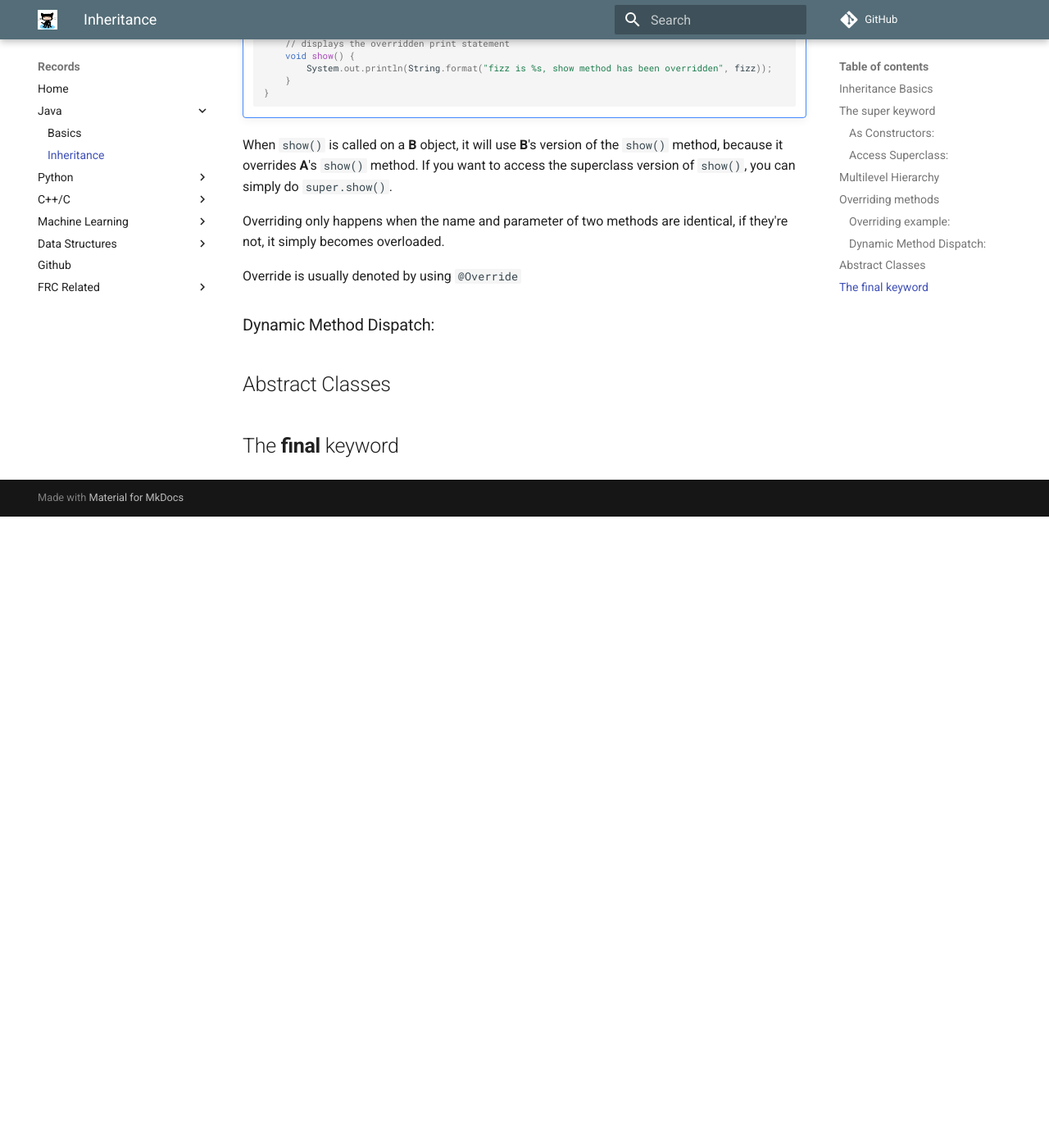
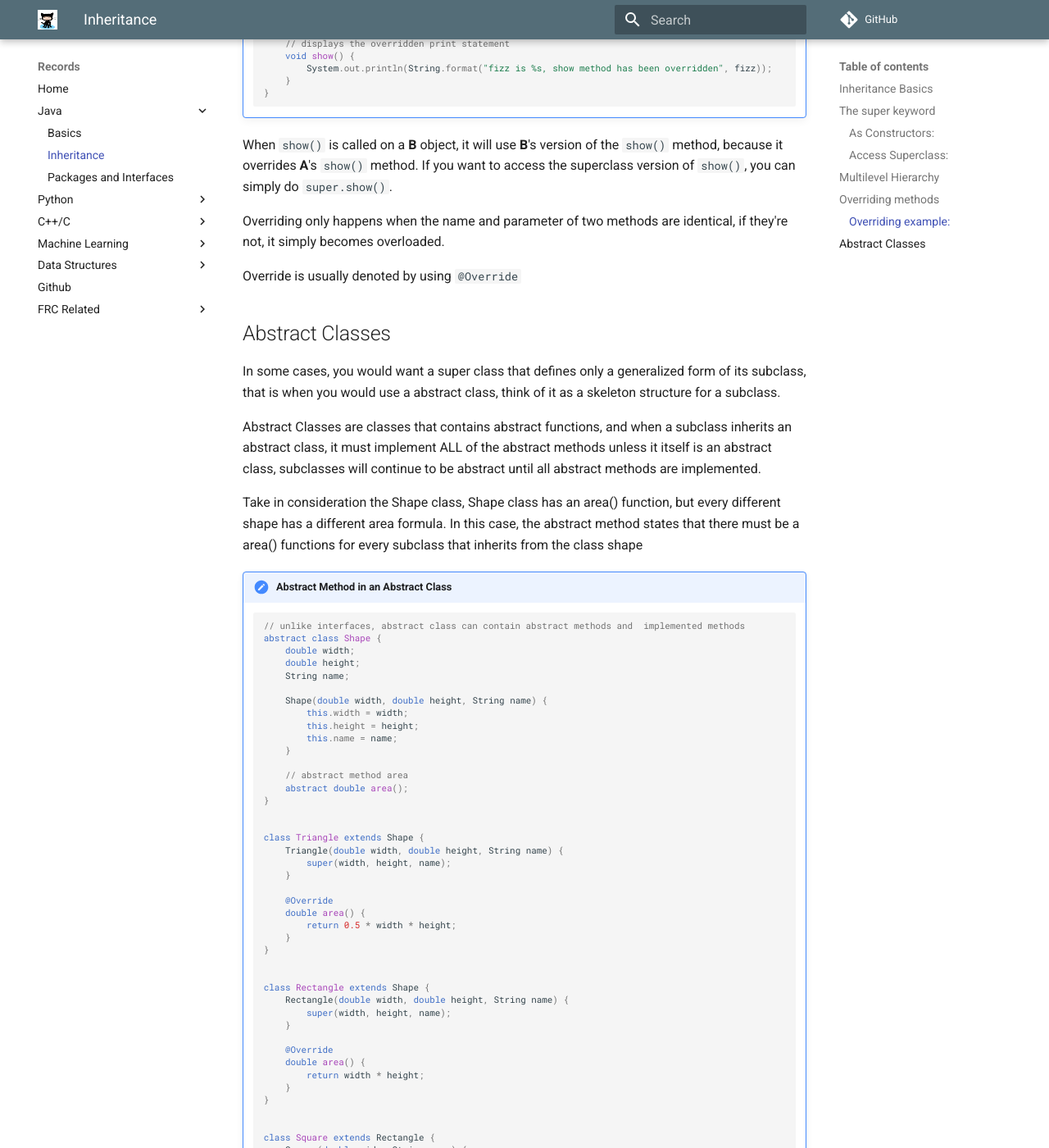
Before and after one commit to 20dzhong/20dzhong-mkdocs, an MkDocs documentation site: the page built from docs/inheritance.md, in a window 1280 px wide and 1400 px high, scrolled down 5194 px. Shown: the whole window at 82% size. Built offline with MkDocs 1.6.1 and Material for MkDocs 9.7.7, drawn with Linux system fonts in a browser that asks for light colours; comment, search, counter and statistics services are not loaded; before the commit the page ends 5824 px from its top, so only the background shows below that; some of the changed text lies outside the part shown.

Commit message:
added abstract class

````diff
--- a/docs/inheritance.md
+++ b/docs/inheritance.md
@@ -282,9 +282,70 @@ Overriding only happens when the name and parameter of two methods are identical
 
 Override is usually denoted by using ``@Override``
 
-### Dynamic Method Dispatch:
-
 
 ## Abstract Classes
 
-## The **final** keyword
+
+In some cases, you would want a super class that defines only a generalized form of its subclass, that is when you would use a abstract class, think of it as a skeleton structure for a subclass.
+
+Abstract Classes are classes that contains abstract functions, and when a subclass inherits an abstract class, it must implement ALL of the abstract methods
+unless it itself is an abstract class, subclasses will continue to be abstract until all abstract methods are implemented.
+
+Take in consideration the Shape class, Shape class has an area() function, but every different shape has a different area formula. In this case, the abstract method
+states that there must be a area() functions for every subclass that inherits from the class shape
+
+!!! note "Abstract Method in an Abstract Class"
+
+    ```java
+    // unlike interfaces, abstract class can contain abstract methods and  implemented methods
+    abstract class Shape {
+        double width;
+        double height;
+        String name;
+
+        Shape(double width, double height, String name) {
+            this.width = width;
+            this.height = height;
+            this.name = name;
+        }
+
+        // abstract method area
+        abstract double area();
+    }
+
+
+    class Triangle extends Shape {
+        Triangle(double width, double height, String name) {
+            super(width, height, name);
+        }
+
+        @Override
+        double area() {
+            return 0.5 * width * height;
+        }
+    }
+
+
+    class Rectangle extends Shape {
+        Rectangle(double width, double height, String name) {
+            super(width, height, name);
+        }
+
+        @Override
+        double area() {
+            return width * height;
+        }
+    }
+
+
+    class Square extends Rectangle {
+        Square(double side, String name) {
+            super(side, side, name);
+        }
+
+        @Override
+        final double area() {
+            return width * width;
+        }
+    }
+    ```
--- a/mkdocs.yml
+++ b/mkdocs.yml
@@ -9,6 +9,7 @@ nav:
   - Java:
     - Basics: javaBasic.md
     - Inheritance: inheritance.md
+    - Packages and Interfaces: interface.md
 
   - Python:
     - Basics: pyBasics.md
````
Also changed, not shown: docs/gradleSetup.md (+5 -4 lines), docs/interface.md (added, +1 -0 lines).
